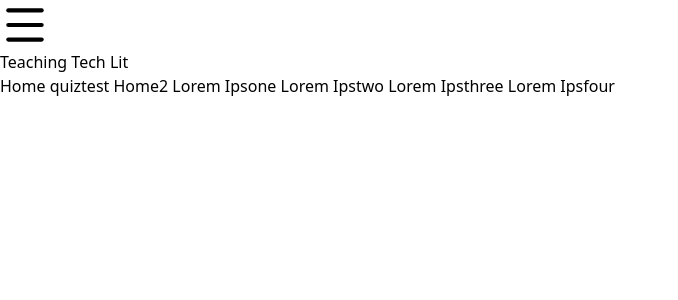
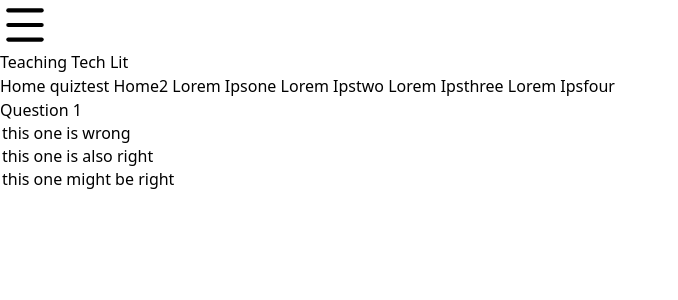
Before and after one commit to j-cleme/capstone_teaching-tech-lit, a SvelteKit app: page /quiztest in a window 1280 px wide. Shown: the top 300 px of the page, without its empty margins (0-678 px from the left). Built offline with nearby package versions, Linux system fonts and the light colour scheme.

Commit message:
create example quiz page

```diff
--- a/src/routes/quiztest/+page.svelte
+++ b/src/routes/quiztest/+page.svelte
@@ -0,0 +1,21 @@
+<script></script>
+
+<main class="flex flex-col justify-center m-5 mx-auto justify-self-center md:w-1/2 border p-4">
+	<section class="">
+		<h2 class="text-lg font-semibold">Question 1</h2>
+		<select multiple name="q1" id="q1" class="flex flex-row justify-center items-center">
+			<select class="p-4 bg-neutral-50 border border-neutral-900" value="correct"
+				>this one is right</select
+			>
+			<option class="p-4 bg-neutral-50 border border-neutral-900" value="wrong"
+				>this one is wrong</option
+			>
+			<option class="p-4 bg-neutral-50 border border-neutral-900" value="correct"
+				>this one is also right</option
+			>
+			<option class="p-4 bg-neutral-50 border border-neutral-900" value="correct"
+				>this one might be right</option
+			>
+		</select>
+	</section>
+</main>
```
